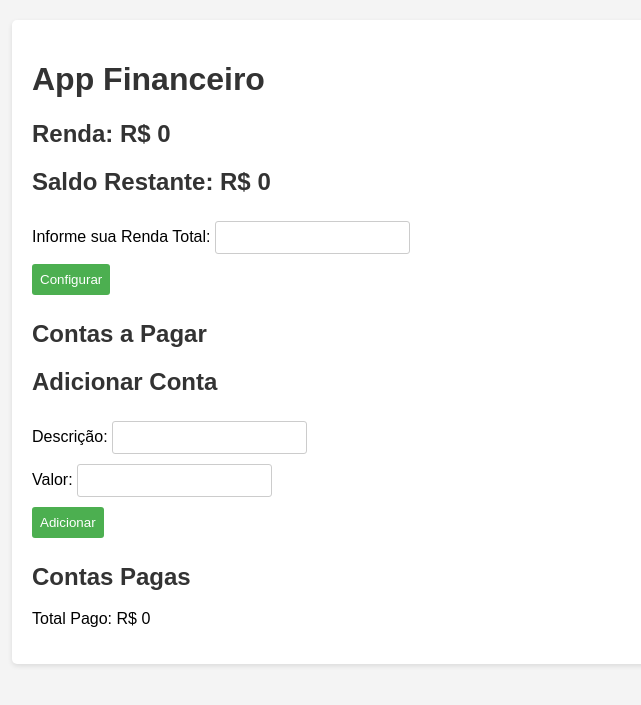
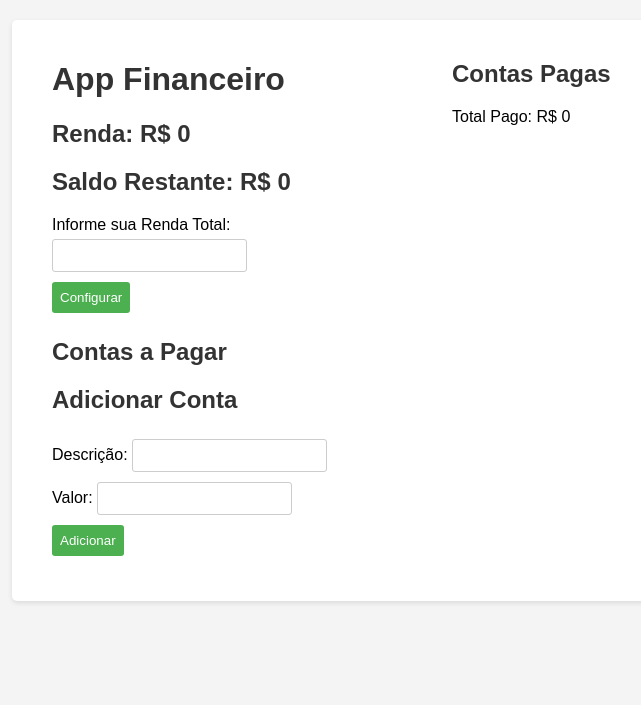
Before and after one commit to paulogeraldo1/prj-eng-software, a Flask app: page / in a window 1280 px wide. Shown: the top 705 px of the page, without its empty margins (208-849 px from the left). Run offline with Flask 3, Linux system fonts and the light colour scheme.

Commit message:
remoção da opção: add renda e update da interface

```diff
--- a/app.py
+++ b/app.py
@@ -73,7 +73,6 @@ def adicionar_conta():
 def pagar_conta(indice):
     global saldo_restante
     global renda
-
     # Verifica se a lista contas_a_pagar está vazia
     if not contas_a_pagar:
         flash('Não há contas a pagar.', 'error')
--- a/templates/index.html
+++ b/templates/index.html
@@ -18,6 +18,11 @@
             background-color: #fff;
             border-radius: 5px;
             box-shadow: 0 2px 5px rgba(0,0,0,0.1);
+            display: flex; /* Use flexbox para dividir em duas colunas */
+        }
+        .column {
+            flex: 50%; /* Cada coluna ocupará 50% da largura */
+            padding: 0 20px; /* Adicione um espaçamento interno */
         }
         h1, h2, h3 {
             color: #333;
@@ -61,6 +66,7 @@
 </head>
 <body>
     <div class="container">
+        <div class="column">
             <h1>App Financeiro</h1>
             <h2>Renda: R$ {{ renda }}</h2>
             <h2>Saldo Restante: R$ {{ saldo_restante }}</h2>
@@ -83,7 +89,8 @@
                 <input type="text" id="valor" name="valor"><br>
                 <input type="submit" value="Adicionar">
             </form>
-
+        </div>
+        <div class="column">
             <h2>Contas Pagas</h2>
             <ul>
                 {% for conta in contas_pagas %}
@@ -103,5 +110,6 @@
                 {% endif %}
             {% endwith %}
         </div>
+    </div>
 </body>
 </html>
```
Lines whose indentation alone changed are shown as unchanged.
